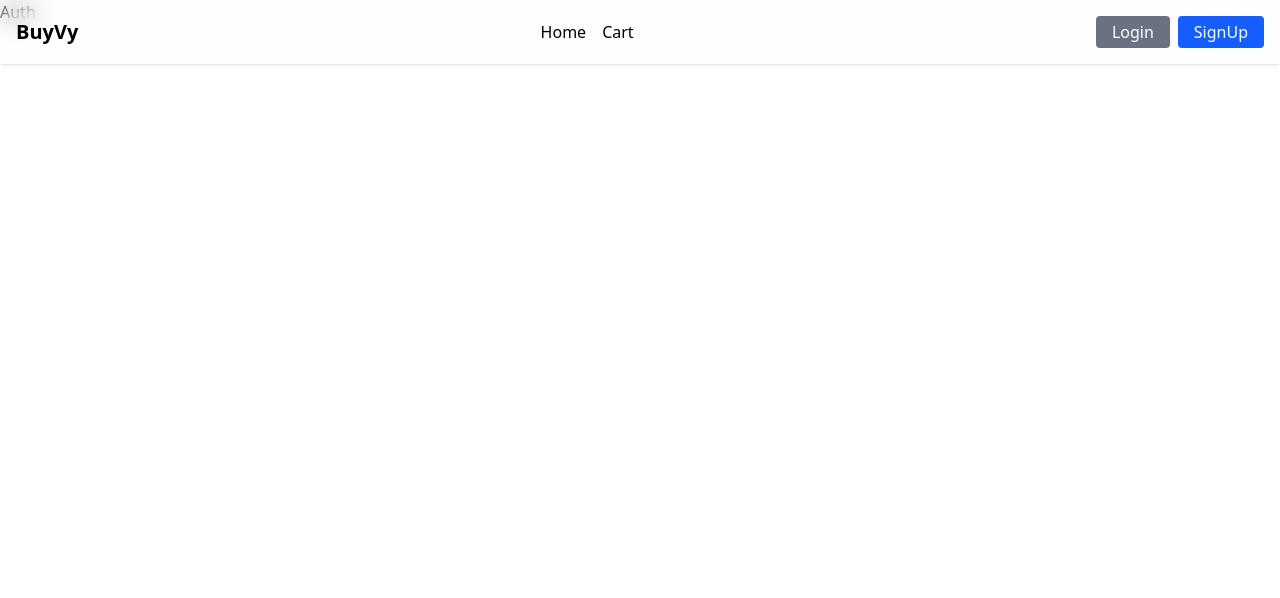
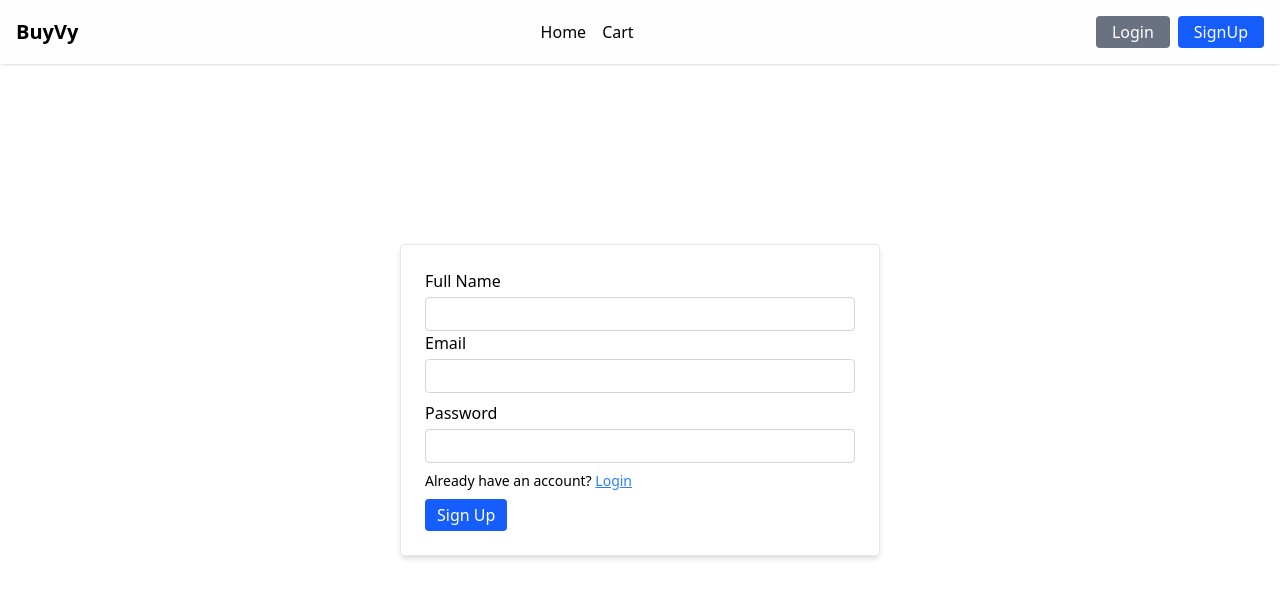
Before and after one commit to yavyy/e-commerce, a React (Vite) app: page /auth in a window 1280 px wide. Shown: the top 598 px of the page. Built offline with nearby package versions, Linux system fonts and the light colour scheme.

Commit message:
auth page completed

```diff
--- a/package.json
+++ b/package.json
@@ -11,6 +11,7 @@
   },
   "dependencies": {
     "@tailwindcss/vite": "^4.1.18",
+    "axios": "^1.13.4",
     "react": "^19.2.0",
     "react-dom": "^19.2.0",
     "react-icons": "^5.5.0",
--- a/src/components/Card.jsx
+++ b/src/components/Card.jsx
@@ -1,18 +1,18 @@
-import React from 'react'
 
-function Card() {
+
+function Card({product}) {
+
   return (
     <div className='border border-gray-200 rounded-md flex flex-col shadow-xl hover:-translate-y-1 cursor-pointer transition'>
       <div className='w-full pt-4 flex justify-center items-center'>
-        <img className='max-w-1/2' src="https://fakestoreapi.com/img/71-3HjGNDUL._AC_SY879._SX._UX._SY._UY_t.png" alt="Tshirt image" />
+        <img className='max-w-1/2' src={product.image} alt={product.title} />
       </div>
       <section className='mt-2 p-3'>
         <h3 className='text-xl font-semibold sm:whitespace-nowrap'>Nike Tshirt</h3>
-        <p className='tracking-tighter md:tracking-normal my-1 text-sm'>Lorem ipsum dolor sit amet consectetur adipisicing elit. Rerum, alias.</p>
-        <div className='flex flex-col md:flex-row justify-between md:gap-4'>
-          <div className='flex flex-col'>
-            <p className='font-semibold text-sm'>PRICE</p>
-            <p className='font-bold text-gray-600 text-lg'>$69.99</p>
+        <p className='tracking-tighter md:tracking-normal my-1 text-sm'>{product.title}</p>
+        <div className='flex flex-col md:flex-row justify-between items-center md:gap-4'>
+          <div className='flex items-center'>
+            <p className='font-bold text-gray-600 text-lg'>${product.price}</p>
           </div>
           <div className='flex items-center flex-col xl:flex-row gap-2'>
             <button className='bg-gray-700 text-white text-sm rounded px-4 py-2 cursor-pointer tracking-tighter hover:bg-gray-800 active:scale-95 transition'>View Details</button>
--- a/src/components/Navbar.jsx
+++ b/src/components/Navbar.jsx
@@ -10,8 +10,12 @@
         <Link>Cart</Link>
       </div>
       <div className='flex gap-2'>
-        <button className='bg-gray-500 hover:bg-gray-600 cursor-pointer transition text-white px-4 py-1 rounded'>Login</button>
-        <button className='bg-blue-600 hover:bg-blue-700 cursor-pointer transition text-white px-4 py-1 rounded'>SignUp</button>
+        <button className='bg-gray-500 hover:bg-gray-600 cursor-pointer transition text-white px-4 py-1 rounded'>
+          <Link to={'/auth'}>Login</Link>
+        </button>
+        <button className='bg-blue-600 hover:bg-blue-700 cursor-pointer transition text-white px-4 py-1 rounded'>
+          <Link to={'/auth'}>SignUp</Link>
+        </button>
       </div>
     </nav>
   )
--- /dev/null
+++ b/src/configs/api.js
@@ -0,0 +1,6 @@
+import axios from "axios";
+
+export async function getData() {
+  const response = await axios.get('https://fakestoreapi.com/products')
+  return response;
+}
--- a/src/pages/Auth.jsx
+++ b/src/pages/Auth.jsx
@@ -1,8 +1,37 @@
-import React from 'react'
+import { useState } from "react"
 
 function Auth() {
+  const [mode, setMode] = useState("signup")
+
+  const handleSubmit = (e) => {
+    e.preventDefault()
+  }
   return (
-    <div>Auth</div>
+    <div className="w-3/4 mx-auto min-h-screen flex justify-center items-center flex-col">
+      <form onSubmit={handleSubmit} className='border md:w-1/2 border-gray-200 p-6 shadow-md rounded'>
+        {
+          mode === "signup" &&
+          <div className="w-full">
+            <label htmlFor="name" className='block mb-1'>Full Name</label>
+            <input type="text" id='name' className='border border-gray-300 px-3 py-1 w-full rounded' />
+          </div>
+        }
+        <div className="w-full">
+          <label htmlFor="email" className='block mb-1'>Email</label>
+          <input type="email" id='email' className='border border-gray-300 px-3 py-1 w-full rounded' />
+        </div>
+        <div className="w-full my-2">
+          <label htmlFor="password" className='block mb-1'>Password</label>
+          <input type="password" id='password' className='border border-gray-300 px-3 py-1 w-full rounded' />
+        </div>
+        {
+          mode === "signup" ?
+            <p className="text-sm mb-2">Already have an account? <button className="text-blue-500 underline cursor-pointer" onClick={() => setMode("login")}>Login</button></p> :
+            <p className="text-sm mb-2">Don't have an account? <button className="text-blue-500 underline cursor-pointer" onClick={() => setMode("signup")}>Signup</button></p>
+        }
+        <button type="submit" className="bg-blue-600 px-3 py-1 rounded active:scale-95 hover:bg-blue-700 text-white cursor-pointer">{mode === "signup" ? "Sign Up" : "Login"}</button>
+      </form>
+    </div>
   )
 }
 
--- a/src/pages/Home.jsx
+++ b/src/pages/Home.jsx
@@ -1,7 +1,19 @@
-import React from 'react'
+import { useEffect, useState } from "react"
+import { getData } from "../configs/api"
 import Card from '../components/Card'
 
 function Home() {
+  const [data, setData] = useState([])
+
+  useEffect(() => {
+    try {
+      getData()
+        .then((response) => setData(response.data))
+    } catch (error) {
+      console.error('Something went wrong while fetching data', error.message)
+    }
+  }, [])
+
   return (
     <div className='w-3/4 mx-auto flex flex-col '>
       <div className='my-20 text-center p-6'>
@@ -9,17 +21,18 @@
         <p className='text-3xl mt-10 text-gray-700'>People's trust is what BuyVy is.</p>
       </div>
       <h2 className='text-2xl font-semibold text-black/80 mb-5'>Our Products</h2>
-      <div className='grid grid-cols-2 sm:grid-cols-3 lg:grid-cols-4 gap-4 w-full'>
-        <Card />
-        <Card />
-        <Card />
-        <Card />
-        <Card />
-        <Card />
-        <Card />
-        <Card />
-        <Card />
-        <Card />
+      <div className='grid grid-cols-2 sm:grid-cols-3 lg:grid-cols-4 gap-4 w-full items-center mb-4'>
+        {
+          !data.length
+            ? (
+              <div className="text-xl">Loading...</div>
+            )
+            : (
+              data.map((product) => (
+                <Card key={product.id} product={product} />
+              ))
+            )
+        }
       </div>
     </div>
   )
```
Also changed, not shown: 1 other file (tests, documents, lock files or other folders).
